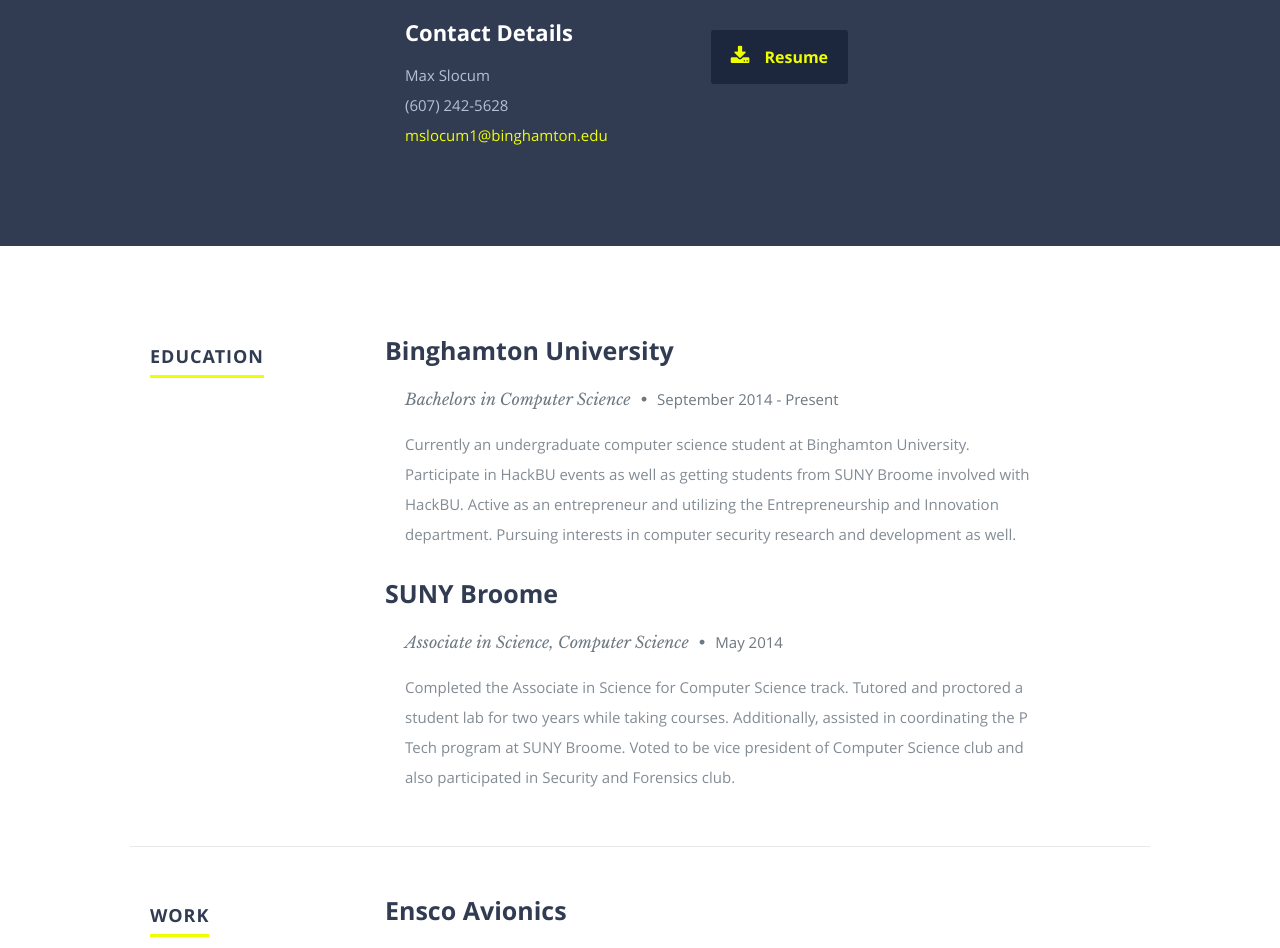
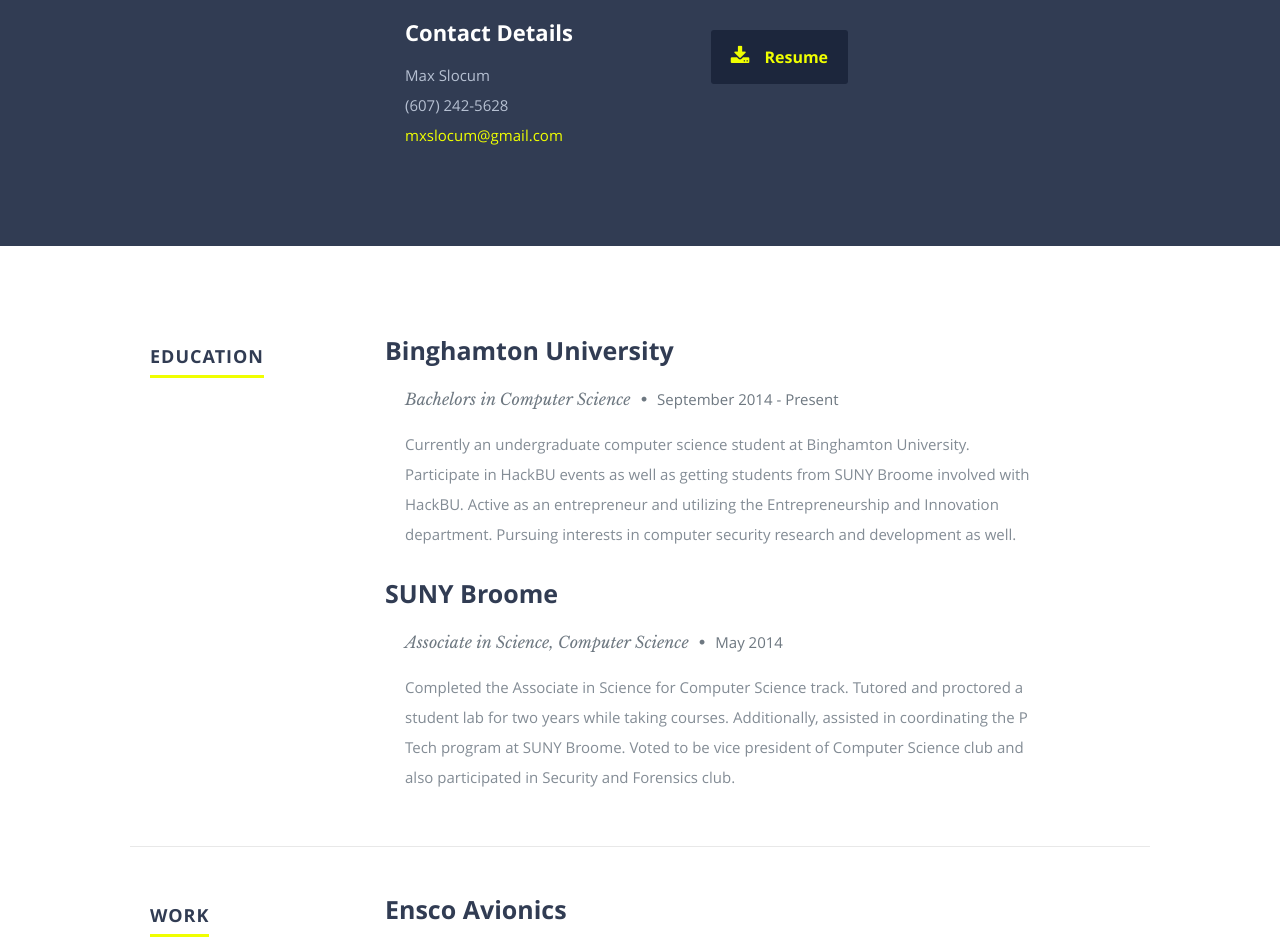
Before and after one commit to MaxTracks/MaxTracks.github.io, a plain HTML site: page index.html in a window 1280 px wide. Shown: the part 1100-2048 px from the top of the page. Drawn offline with nearby package versions, Linux system fonts and the light colour scheme.

```diff
--- a/index.html
+++ b/index.html
@@ -88,7 +88,7 @@
                   <p class="address">
 						   <span>Max Slocum</span><br>
 						   <span>(607) 242-5628</span><br>
-                     <span> <a href="mailto:mslocum1@binghamton.edu"> mslocum1@binghamton.edu </a> </span>
+                     <span> <a href="mailto:mxslocum@gmail.com"> mxslocum@gmail.com </a> </span>
 					   </p>
                </div>
                <div class="columns download">
@@ -146,7 +146,6 @@
             <h1><span>Work</span></h1>
          </div>
          <div class="nine columns main-col">
-           </div> <!-- item end -->
             <div class="row item">
                <h3>Ensco Avionics</h3>
                <div class="twelve columns">
```
